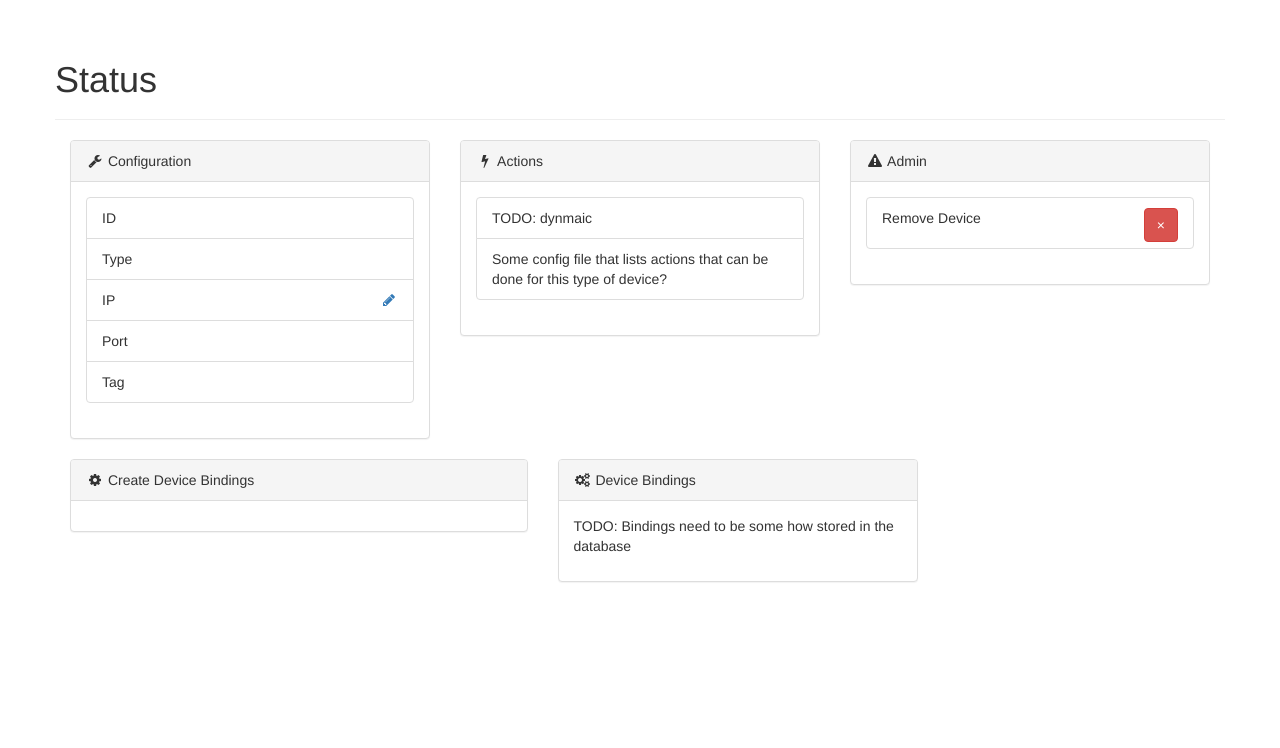
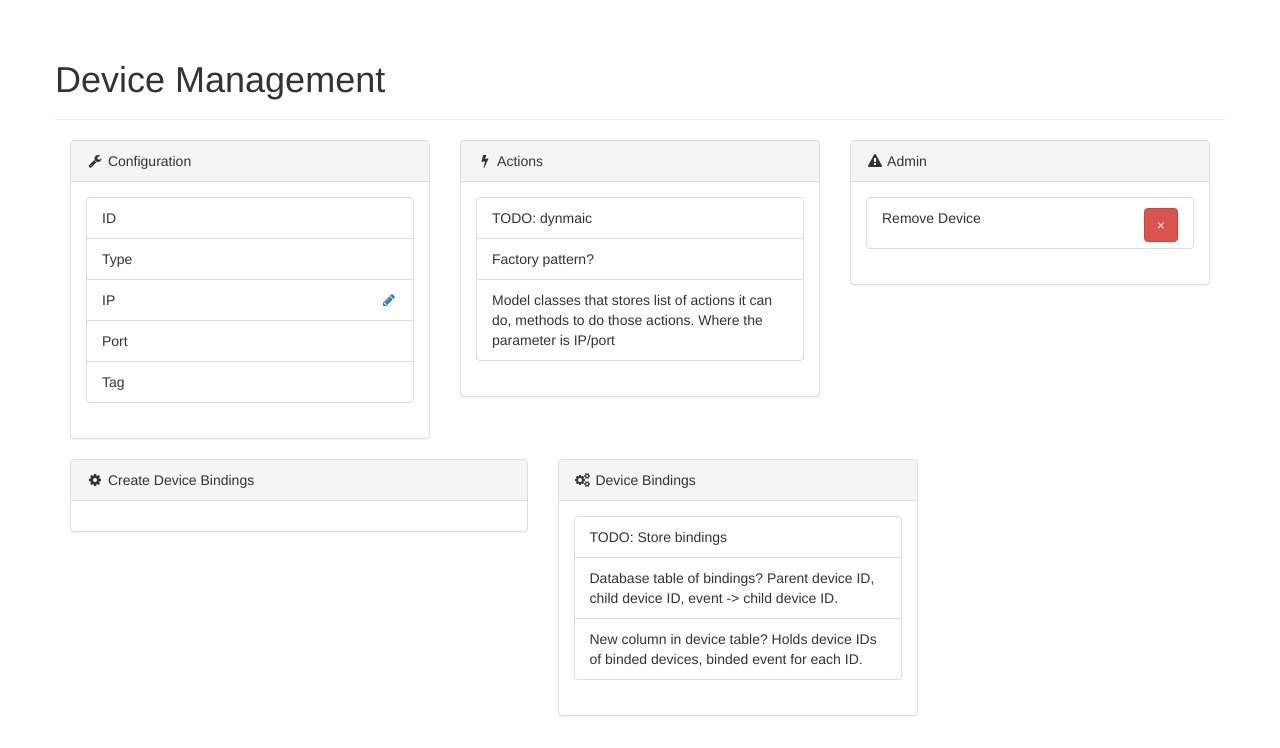
Before and after one commit to jflowaa/smart_home, a Flask app: template server/app/templates/device.html in a window 1280 px wide. Shown: the part 52-800 px from the top of the page. Run offline with Flask 2, Linux system fonts and the light colour scheme; the template is opened without the code that fills it, so the values that code supplies are empty; some libraries are stand-ins or nearby versions.

Commit message:
Typo in readme. more TODOs.

```diff
--- a/server/app/templates/device.html
+++ b/server/app/templates/device.html
@@ -7,7 +7,7 @@
 <div class="container">
 	<div class="row">
 		<div class="page-header">
-			<h1>Status</h1>
+			<h1>Device Management</h1>
 		</div>
 	</div>
 	 <div class="row">
@@ -61,7 +61,7 @@
 					<i class="fa fa-cogs fa-fw"></i> Device Bindings
 				</div>
 				<div class="panel-body">
-					<p> TODO: Bindings need to be some how stored in the database </p>
+					{% include "includes/device_binding.html" %}
 				</div>
 			</div>
 		</div>
--- a/server/app/templates/includes/device_actions.html
+++ b/server/app/templates/includes/device_actions.html
@@ -1,4 +1,5 @@
 <ul class="list-group">
 	<li class="list-group-item">TODO: dynmaic</li>
-	<li class="list-group-item">Some config file that lists actions that can be done for this type of device?</li>
+	<li class="list-group-item">Factory pattern?</li>
+	<li class="list-group-item">Model classes that stores list of actions it can do, methods to do those actions. Where the parameter is IP/port</li>
 </ul>
--- /dev/null
+++ b/server/app/templates/includes/device_binding.html
@@ -0,0 +1,5 @@
+<ul class="list-group">
+	<li class="list-group-item">TODO: Store bindings</li>
+	<li class="list-group-item">Database table of bindings? Parent device ID, child device ID, event -> child device ID.</li>
+	<li class="list-group-item">New column in device table? Holds device IDs of binded devices, binded event for each ID.</li>
+</ul>
```
Also changed, not shown: readme.md.
